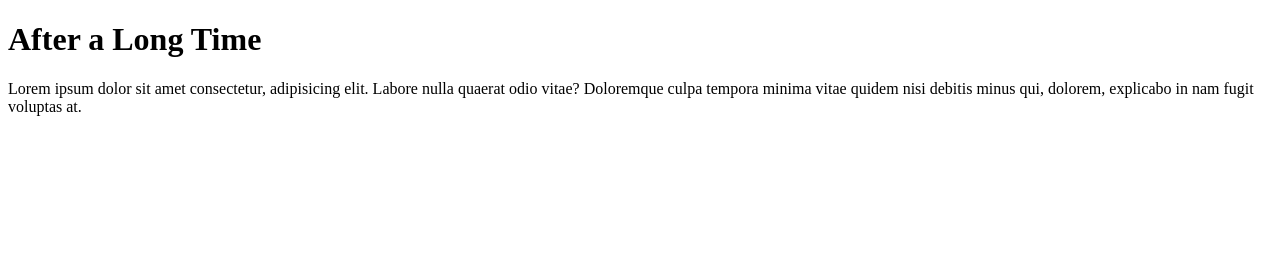
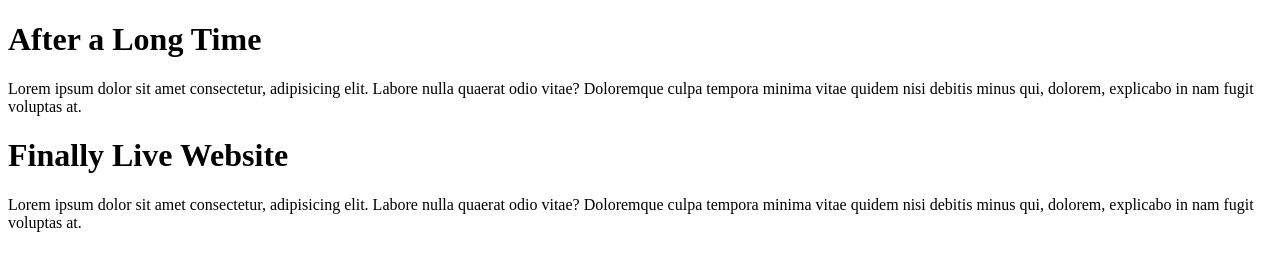
Before and after one commit to Sagor6r999/Programming-hero, a plain HTML site: page index.html in a window 1280 px wide. Drawn offline with Linux system fonts and the light colour scheme.

Commit message:
2nd paragraph added

```diff
--- a/index.html
+++ b/index.html
@@ -12,5 +12,16 @@
         adipisicing elit. Labore nulla quaerat odio vitae? Doloremque culpa
          tempora minima vitae quidem nisi debitis minus qui, dolorem, explicabo
           in nam fugit voluptas at.</p>
+
+            <h1>Finally Live Website</h1>
+           <p>Lorem ipsum dolor sit amet consectetur,
+        adipisicing elit. Labore nulla quaerat odio vitae? Doloremque culpa
+         tempora minima vitae quidem nisi debitis minus qui, dolorem, explicabo
+          in nam fugit voluptas at.</p>
+
+
+
+
+
 </body>
 </html>
```
